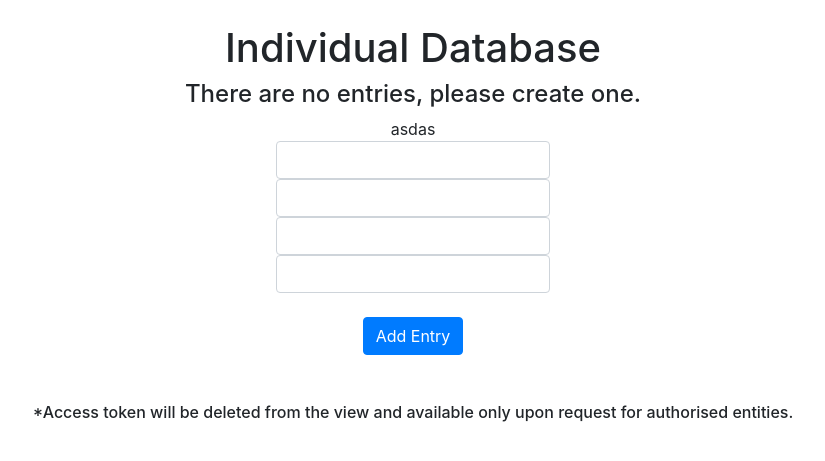
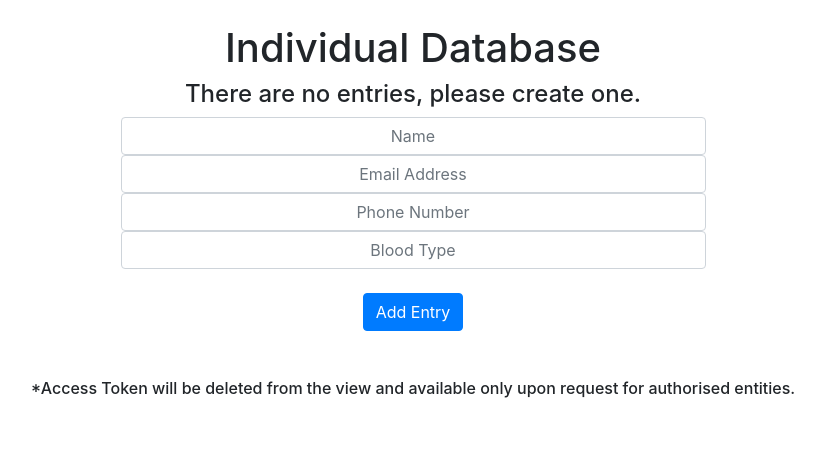
Before and after one commit to In-Charge/Product, a Flask app: page / in a window 1280 px wide. Shown: the part 82-543 px from the top of the page, without its empty margins (227-1052 px from the left). Run offline with Flask 2, Linux system fonts and the light colour scheme; data that the repository does not hold is empty; some libraries are stand-ins or nearby versions.

Commit message:
Finish renaming columns

```diff
--- a/__init__.py
+++ b/__init__.py
@@ -72,7 +72,10 @@ def update(id):
     item = PersonalData.query.get_or_404(id)
 
     if request.method == 'POST':
-        item.content = request.form['content']
+        item.name = request.form['name']
+        item.email = request.form['email']
+        item.phone = request.form['phone']
+        item.blood = request.form['blood']
 
         try:
             db.session.commit()
--- a/templates/index.html
+++ b/templates/index.html
@@ -16,11 +16,11 @@
                         <tr>
                             <th scope="col">Id</th>
                             <th scope="col">Name</th>
-                            <th scope="col">Email</th>
-                            <th scope="col">Phone number</th>
-                            <th scope="col">Blood type</th>
-                            <th scope="col">Time added</th>
-                            <th scope="col">Access token*</th>
+                            <th scope="col">Email Address</th>
+                            <th scope="col">Phone Number</th>
+                            <th scope="col">Blood Type</th>
+                            <th scope="col">Time Added</th>
+                            <th scope="col">Access Token*</th>
                             <th scope="col">Actions</th>
                         </tr>
                         </thead>
@@ -51,21 +51,25 @@
         <form action="/" method="POST">
             <div class="form-group" style="width: 50%; margin: auto; align-content: center; text-align: center">
                 <div class="row justify-content-center">
-                    <div class="col-md-auto">
-                        asdas
-                        <input type="text" class="form-control" name="name" id="name">
-                        <input type="text" class="form-control" name="email" id="email">
-                        <input type="text" class="form-control" name="phone" id="phone">
-                        <input type="text" class="form-control" name="blood" id="blood">
-                        <br>
-                        <input type="submit" class="btn btn-primary" value="Add Entry">
-                    </div>
+                    <input type="text" class="form-control" name="name" id="name" placeholder="Name"
+                           style="text-align: center">
+                    <input type="text" class="form-control" name="email" id="email" placeholder="Email Address"
+                           style="text-align: center">
+                    <input type="text" class="form-control" name="phone" id="phone" placeholder="Phone Number"
+                           style="text-align: center">
+                    <input type="text" class="form-control" name="blood" id="blood" placeholder="Blood Type"
+                           style="text-align: center">
                 </div>
+                <br>
+                <input type="submit" class="btn btn-primary" value="Add Entry">
             </div>
-        </form>
+    </div>
+    </div>
+    </form>
     <br>
 
-    <h6 class="mt-4" style="text-align: center">*Access token will be deleted from the view and available only upon request for authorised entities.</h6>
+    <h6 class="mt-4" style="text-align: center">*Access Token will be deleted from the view and available only upon
+        request for authorised entities.</h6>
 
 
     </div>
```
Also changed, not shown: templates/update.html (+8 -4 lines).
